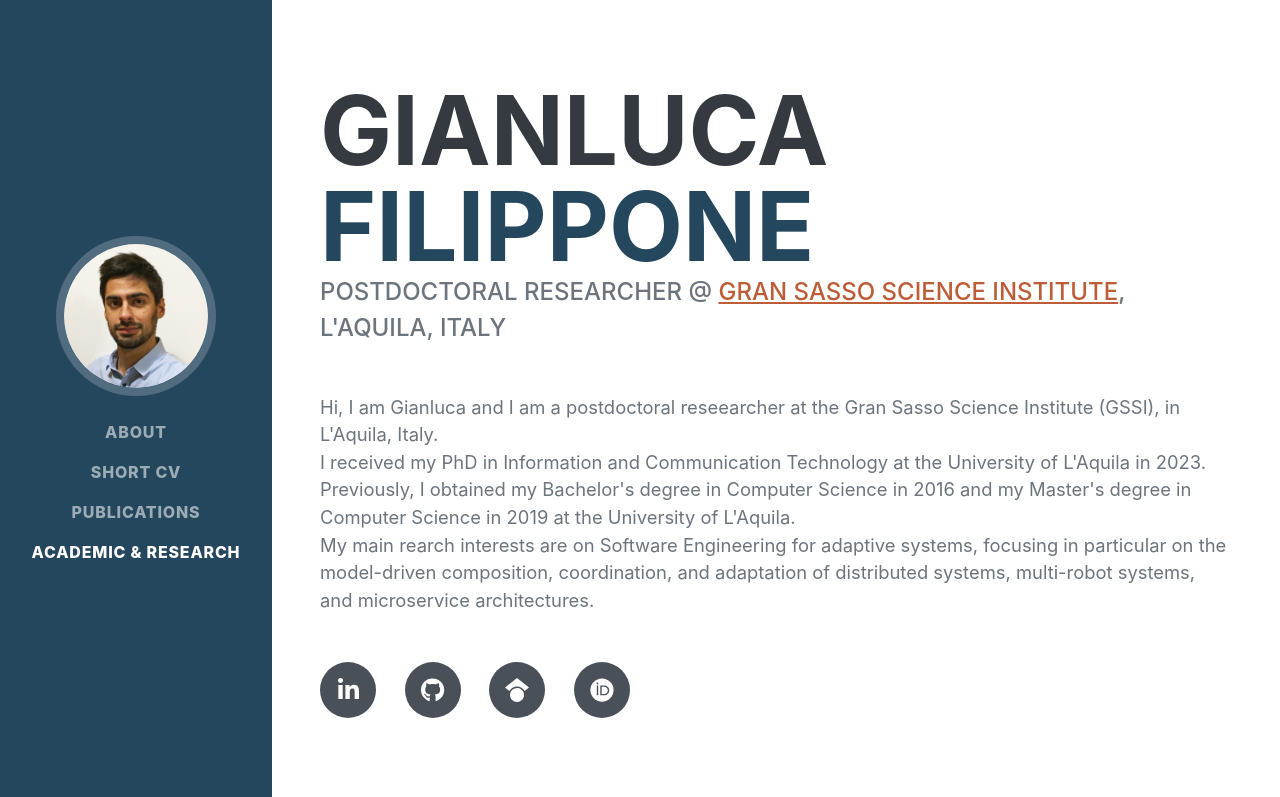
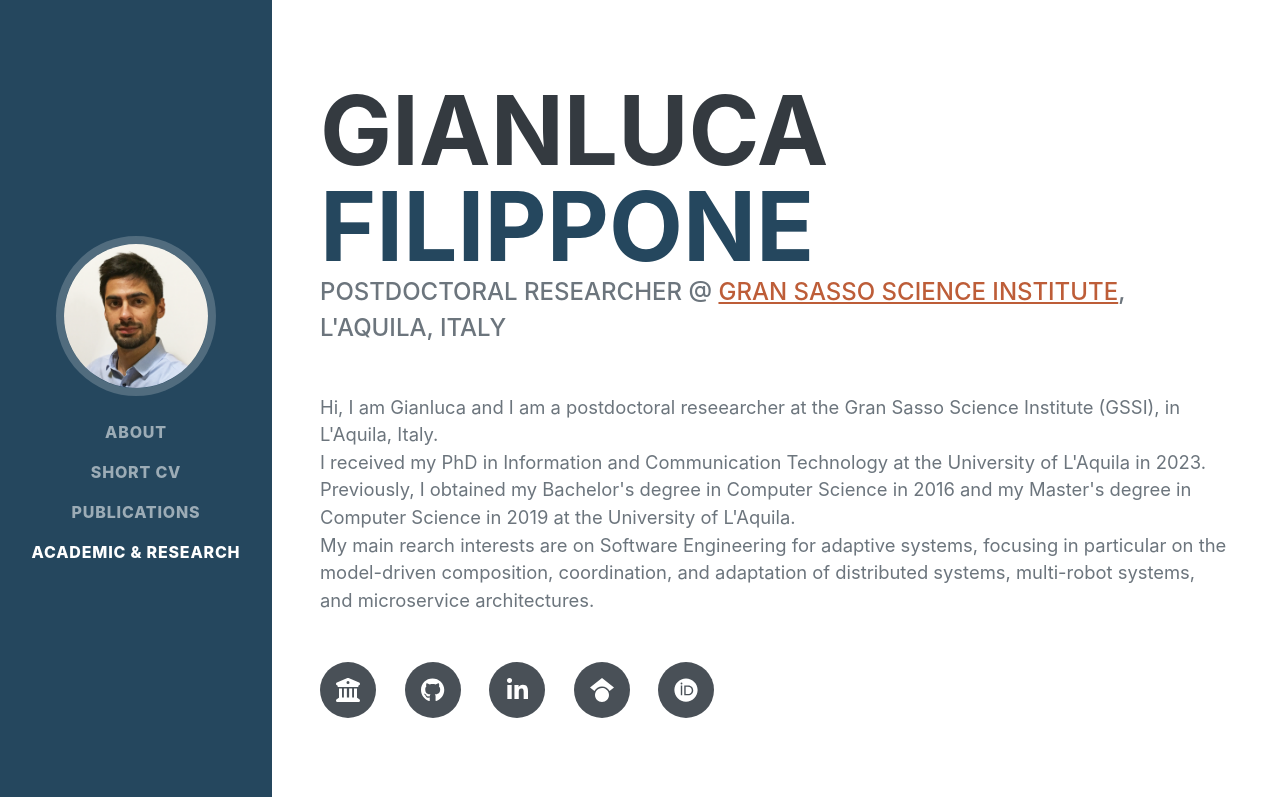
Before and after one commit to gianlucafilippone/gianlucafilippone.github.io, a plain HTML site: page index.html in a window 1280 px wide. Shown: the top 797 px of the page. Drawn offline with nearby package versions, Linux system fonts and the light colour scheme; a web font is replaced by a local one.

Commit message:
Adding institutional website link

```diff
--- a/index.html
+++ b/index.html
@@ -56,8 +56,9 @@
                         My main rearch interests are on Software Engineering for adaptive systems, focusing in particular on the model-driven composition, coordination, and adaptation of distributed systems, multi-robot systems, and microservice architectures.
                     </p>
                     <div class="social-icons">
+                        <a class="social-icon" href="https://www.gssi.it/people/post-doc/post-doc-computer-science/item/25234-filippone-gianluca" target="_blank"><i class="fa-solid fa-building-columns"></i></a>
+                        <a class="social-icon" href="https://github.com/gianlucafilippone" target="_blank"><i class="fab fa-github"></i></a>
                         <a class="social-icon" href="https://www.linkedin.com/in/gianluca-filippone/" target="_blank"><i class="fab fa-linkedin-in"></i></a>
-                        <a class="social-icon" href="https://github.com/gianlucafilippone" target="_blank"><i class="fab fa-github"></i></a>
                         <a class="social-icon" href="https://scholar.google.it/citations?user=rlLuUKEAAAAJ" target="_blank"><i class="fab fa-google-scholar"></i></a>
                         <a class="social-icon" href="https://orcid.org/0000-0001-8908-6960" target="_blank"><i class="fa-brands fa-orcid"></i></a>
                     </div>
```
